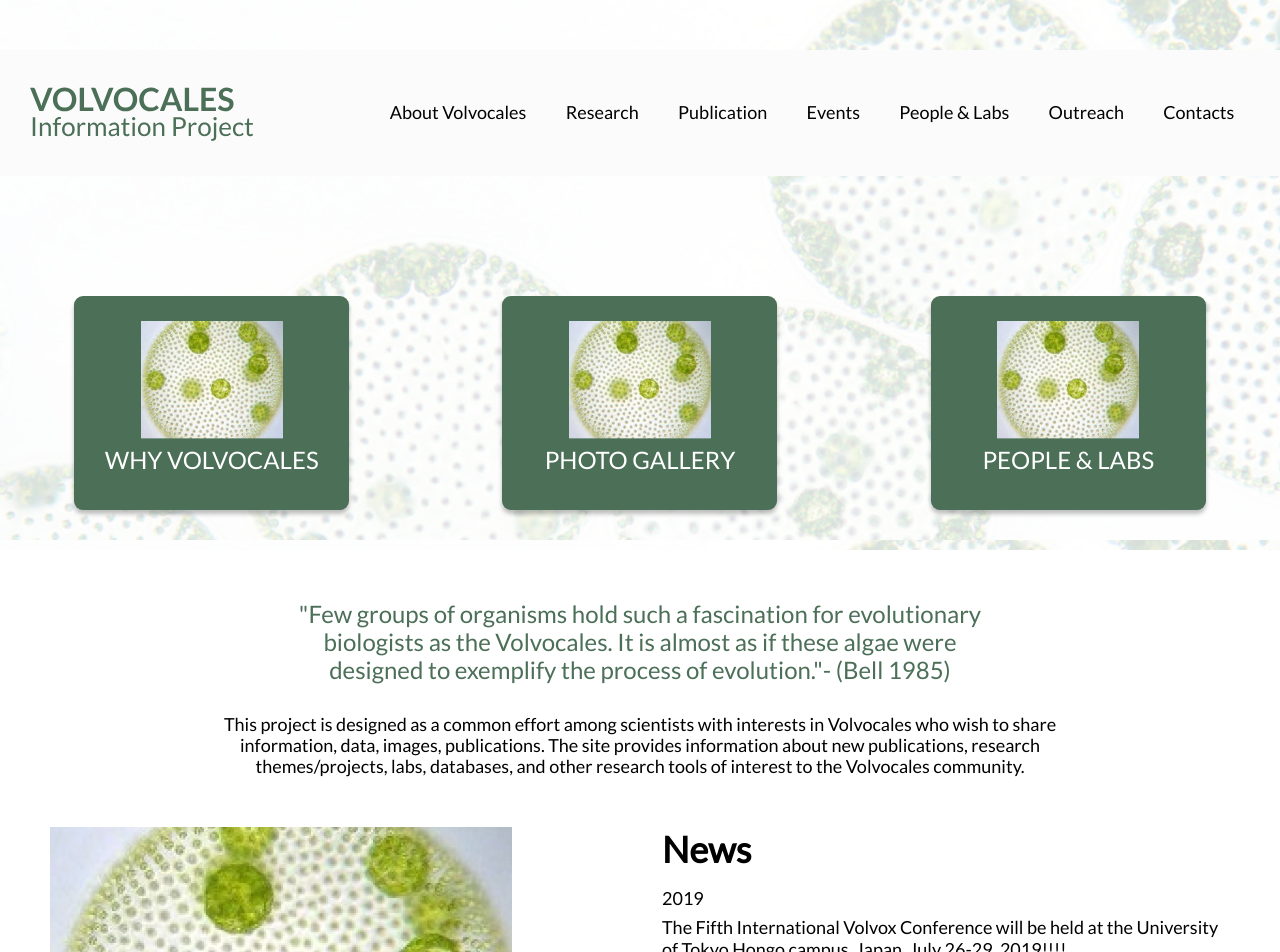
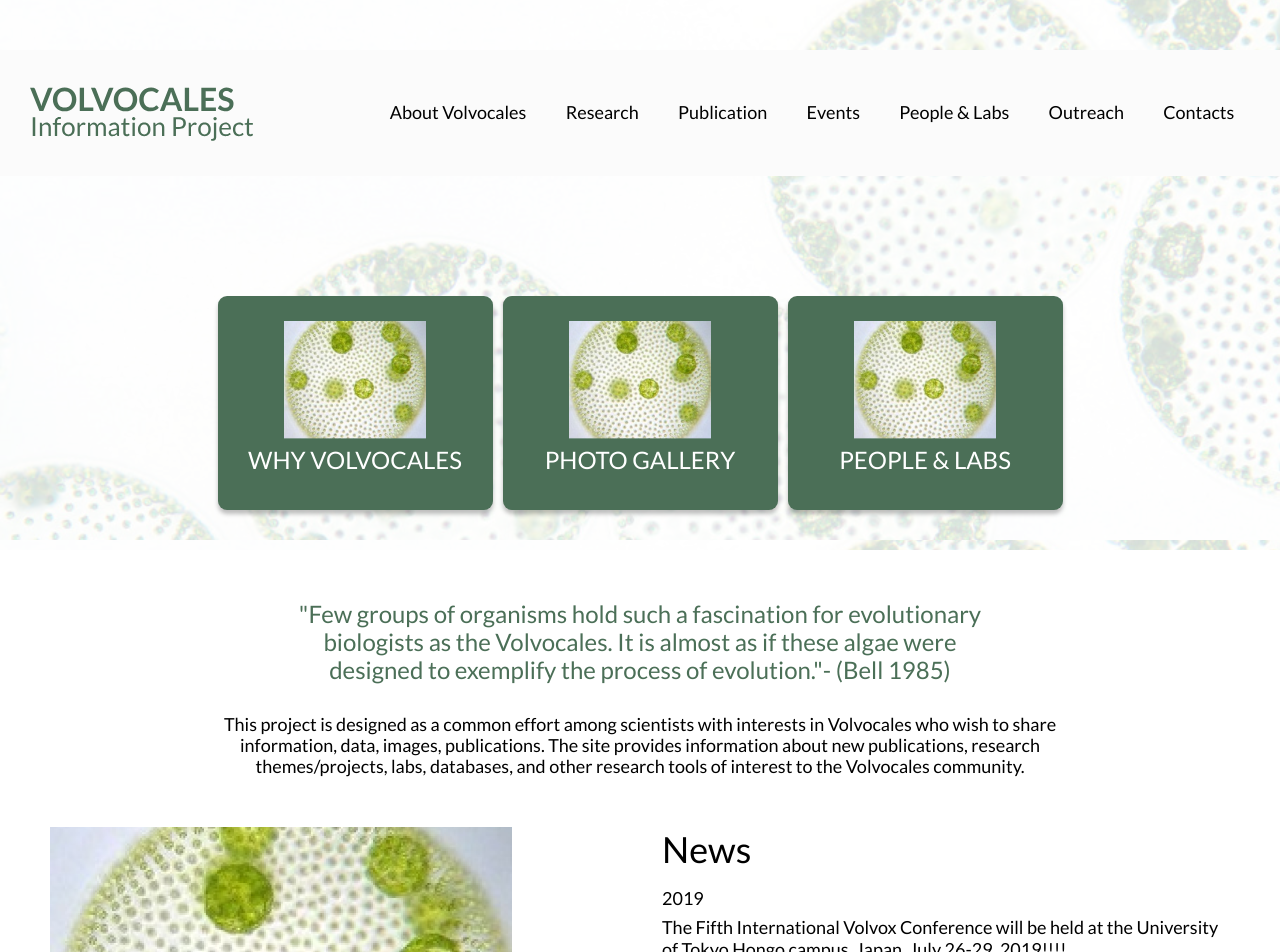
Before and after one commit to BookSadprasid/UNB-VIP, a Next.js app: page / in a window 1280 px wide. Shown: the top 952 px of the page. Built offline with nearby package versions, Linux system fonts and the light colour scheme.

Commit message:
Fix template component styles to match design

```diff
--- a/components/footer.jsx
+++ b/components/footer.jsx
@@ -6,6 +6,6 @@ export const Footer = () => (
       Volvocales <br />
       Information Project
     </p>
-    <p>Managed and maintain by blah blah blah Coppyrights.....</p>
+    <p>Managed and maintain by UNB VIP</p>
   </footer>
 );
--- a/components/header.jsx
+++ b/components/header.jsx
@@ -9,14 +9,15 @@ const defaultLinks = [
   },
   {
     name: "Photo Gallery",
-    href: "#",
+    href: "/gallery",
   },
   {
     name: "People & Labs",
-    href: "#",
+    href: "/team",
   },
 ];
 
+// TODO: Add media queries to handle 4 column
 export function Header({ children, links = defaultLinks }) {
   return (
     <header className={styles.header}>
@@ -24,6 +25,7 @@ export function Header({ children, links = defaultLinks }) {
 
       <div className={styles.quickLinksBox}>
         {children}
+        <div>
           {links.map(({ name, href }) => (
             <Link href={href}>
               <a>
@@ -35,6 +37,7 @@ export function Header({ children, links = defaultLinks }) {
             </Link>
           ))}
         </div>
+      </div>
     </header>
   );
 }
--- a/components/nav.jsx
+++ b/components/nav.jsx
@@ -18,15 +18,15 @@ export function Nav() {
           <a>Research</a>
         </Link>
 
-        <Link href="/Publications">
+        <Link href="/publications">
           <a>Publication</a>
         </Link>
 
-        <Link href="/Events">
+        <Link href="/events">
           <a>Events</a>
         </Link>
 
-        <Link href="/labs">
+        <Link href="/team">
           <a>People & Labs</a>
         </Link>
 
--- a/pages/_app.jsx
+++ b/pages/_app.jsx
@@ -1,4 +1,4 @@
-import "../styles/globals.css";
+import "../styles/globals.scss";
 
 function MyApp({ Component, pageProps }) {
   return <Component {...pageProps} />;
--- a/styles/globals.css
+++ /dev/null
@@ -1,26 +0,0 @@
-/* Font import */
-@import url("https://fonts.googleapis.com/css2?family=Lato&family=Poppins&display=swap");
-
-html,
-body {
-  padding: 0;
-  margin: 0;
-  font-family: "Lato", sans-serif;
-  font-size: 18px;
-  line-height: 21.6px;
-}
-
-h1,
-h2 {
-  margin: 0;
-  line-height: 1.25;
-}
-
-a {
-  color: inherit;
-  text-decoration: none;
-}
-
-* {
-  box-sizing: border-box;
-}
--- /dev/null
+++ b/styles/globals.scss
@@ -0,0 +1,50 @@
+/* Font import */
+@import url("https://fonts.googleapis.com/css2?family=Lato:wght@100;300;400;700;900&display=swap");
+
+:root {
+  --green: #093619;
+}
+
+html,
+body {
+  padding: 0;
+  margin: 0;
+  font-family: "Lato", sans-serif;
+  font-size: 18px;
+  line-height: 21.6px;
+}
+
+h1,
+h2 {
+  line-height: 1.25;
+}
+
+h1,
+h2,
+h3 {
+  margin: 0;
+  font-weight: 400;
+}
+
+a {
+  color: inherit;
+  text-decoration: none;
+}
+
+* {
+  box-sizing: border-box;
+  -webkit-font-smoothing: antialiased;
+  -moz-osx-font-smoothing: grayscale;
+}
+
+/* Button */
+button,
+a.button {
+  background-color: var(--green);
+  padding: 8px 16px;
+  border-radius: 20px;
+  font-size: 18px;
+  font-weight: 500;
+  color: #fff;
+  display: inline-block;
+}
--- a/styles/header.module.scss
+++ b/styles/header.module.scss
@@ -5,17 +5,23 @@
   h1 {
     font-size: 55px;
     color: #4b6f57;
+    font-weight: 700;
   }
 }
 
 .quickLinksBox {
   display: flex;
   flex-grow: 1;
-  align-items: center;
+  align-items: end;
   justify-content: space-around;
   gap: 5px;
   padding-top: 120px;
   padding-bottom: 40px;
+
+  > div {
+    display: flex;
+    gap: 10px;
+  }
 }
 
 .quickLinks {
@@ -35,6 +41,7 @@
   flex-direction: column;
   align-items: center;
   gap: 10px;
+  text-align: center;
 }
 
 .quickLinks_img {
```
Lines whose indentation alone changed are shown as unchanged.
